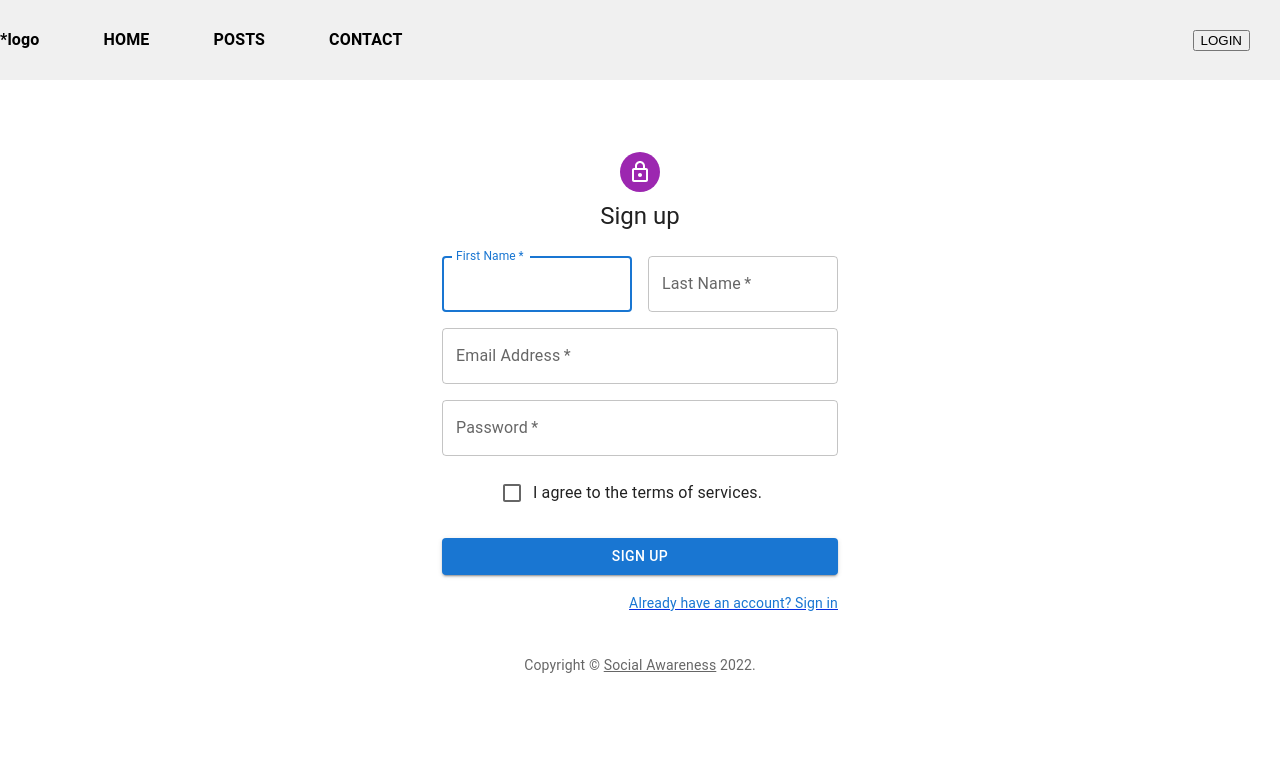
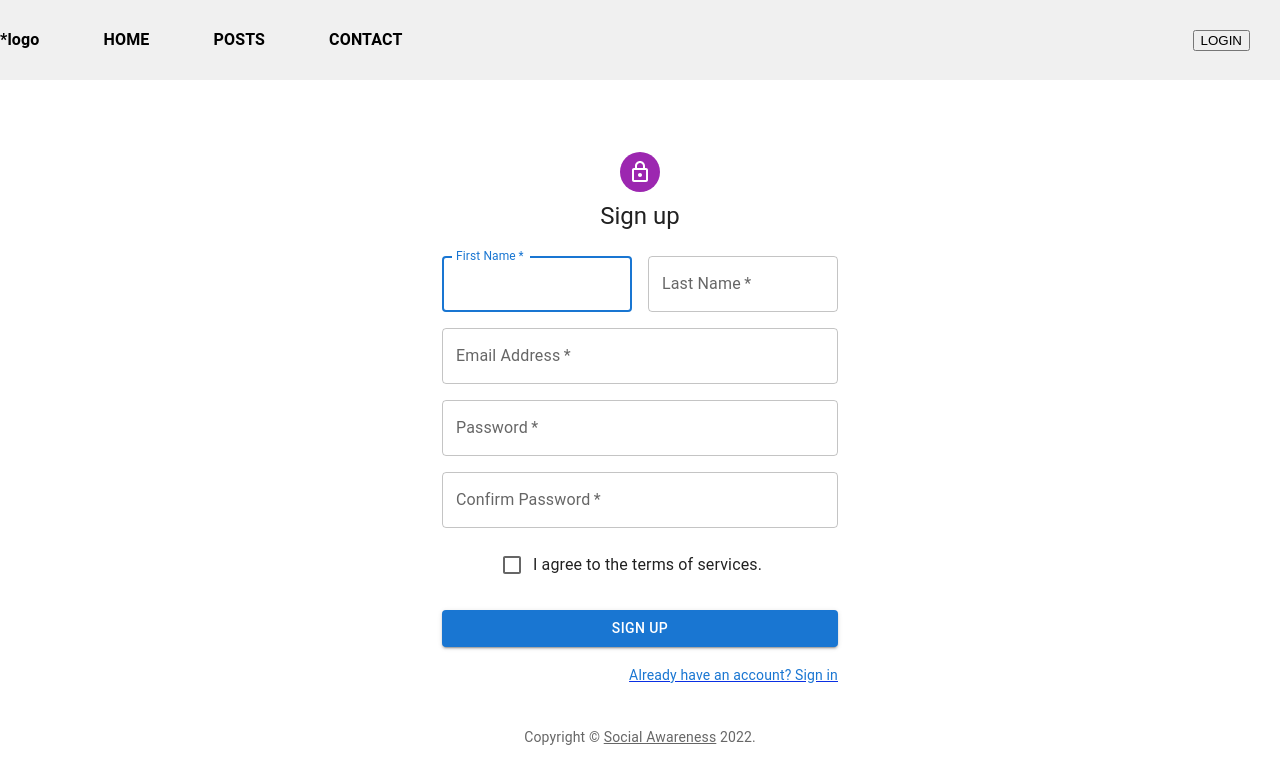
Before and after one commit to ajiths10/Social-Awareness, a React (Create React App) app: page /signup in a window 1280 px wide. Shown: the top 784 px of the page. Built offline with nearby package versions, Linux system fonts and the light colour scheme.

Commit message:
Validation and redirection Completed

```diff
--- a/package.json
+++ b/package.json
@@ -10,11 +10,13 @@
     "@testing-library/jest-dom": "^5.16.2",
     "@testing-library/react": "^12.1.4",
     "@testing-library/user-event": "^13.5.0",
+    "formik": "^2.2.9",
     "react": "^17.0.2",
     "react-dom": "^17.0.2",
     "react-router-dom": "^6.3.0",
     "react-scripts": "5.0.0",
-    "web-vitals": "^2.1.4"
+    "web-vitals": "^2.1.4",
+    "yup": "^0.32.11"
   },
   "scripts": {
     "start": "react-scripts start",
--- a/src/components/header/index.js
+++ b/src/components/header/index.js
@@ -15,6 +15,7 @@ const Header = () => {
 
   const logoutBtnHnadler = () => {
     setAuthentication(false);
+    history("/login");
   };
 
   useEffect(() => {
--- a/src/components/pages/login/index.js
+++ b/src/components/pages/login/index.js
@@ -1,9 +1,10 @@
-import * as React from "react";
+import  React, { useContext } from "react";
 import Avatar from "@mui/material/Avatar";
 import Button from "@mui/material/Button";
 import CssBaseline from "@mui/material/CssBaseline";
 import TextField from "@mui/material/TextField";
 import FormControlLabel from "@mui/material/FormControlLabel";
+import { NavLink, useNavigate } from "react-router-dom";
 import Checkbox from "@mui/material/Checkbox";
 import Link from "@mui/material/Link";
 import Grid from "@mui/material/Grid";
@@ -12,7 +13,9 @@ import LockOutlinedIcon from "@mui/icons-material/LockOutlined";
 import Typography from "@mui/material/Typography";
 import Container from "@mui/material/Container";
 import { createTheme, ThemeProvider } from "@mui/material/styles";
-import { NavLink } from "react-router-dom";
+import { useFormik } from 'formik';
+import * as yup from 'yup';
+import Context from "../../../context/Context";
 
 function Copyright(props) {
   return (
@@ -35,14 +38,33 @@ function Copyright(props) {
 const theme = createTheme();
 
 const Login = () => {
-  const handleSubmit = (event) => {
-    event.preventDefault();
-    const data = new FormData(event.currentTarget);
-    console.log({
-      email: data.get("email"),
-      password: data.get("password"),
-    });
-  };
+  const history = useNavigate();
+  const { setAuthentication, isAuthenticated } = useContext(Context);
+
+  const validationSchema = yup.object({
+    email: yup
+      .string('Enter your email')
+      .email('Enter a valid email')
+      .required('Email is required'),
+    password: yup
+      .string('Enter your password')
+      .min(8, 'Password should be of minimum 8 characters length')
+      .required('Password is required'),
+  });
+
+  const formik = useFormik({
+    initialValues: {
+      email: '',
+      password: '',
+    },
+    validationSchema: validationSchema,
+    onSubmit: (values) => {
+      //alert(JSON.stringify(values, null, 2));
+      history("/");
+      setAuthentication(true);
+
+    },
+  });
 
   return (
     <ThemeProvider theme={theme}>
@@ -64,7 +86,7 @@ const Login = () => {
           </Typography>
           <Box
             component="form"
-            onSubmit={handleSubmit}
+            onSubmit={formik.handleSubmit}
             noValidate
             sx={{ mt: 1 }}
           >
@@ -77,6 +99,10 @@ const Login = () => {
               name="email"
               autoComplete="email"
               autoFocus
+              value={formik.values.email}
+              onChange={formik.handleChange}
+              error={formik.touched.email && Boolean(formik.errors.email)}
+              helperText={formik.touched.email && formik.errors.email}
             />
             <TextField
               margin="normal"
@@ -87,6 +113,10 @@ const Login = () => {
               type="password"
               id="password"
               autoComplete="current-password"
+              value={formik.values.password}
+              onChange={formik.handleChange}
+              error={formik.touched.password && Boolean(formik.errors.password)}
+              helperText={formik.touched.password && formik.errors.password}
             />
             <FormControlLabel
               control={<Checkbox value="remember" color="primary" />}
--- a/src/components/pages/signup/index.js
+++ b/src/components/pages/signup/index.js
@@ -1,4 +1,4 @@
-import * as React from "react";
+import React, { useContext } from "react";
 import Avatar from "@mui/material/Avatar";
 import Button from "@mui/material/Button";
 import CssBaseline from "@mui/material/CssBaseline";
@@ -12,7 +12,10 @@ import LockOutlinedIcon from "@mui/icons-material/LockOutlined";
 import Typography from "@mui/material/Typography";
 import Container from "@mui/material/Container";
 import { createTheme, ThemeProvider } from "@mui/material/styles";
-import { NavLink } from "react-router-dom";
+import { NavLink, useNavigate } from "react-router-dom";
+import { useFormik } from "formik";
+import * as yup from "yup";
+import Context from "../../../context/Context";
 
 function Copyright(props) {
   return (
@@ -35,15 +38,41 @@ function Copyright(props) {
 const theme = createTheme();
 
 const SignUp = () => {
+  const history = useNavigate();
+  const { setAuthentication, isAuthenticated } = useContext(Context);
 
-  const handleSubmit = (event) => {
-    event.preventDefault();
-    const data = new FormData(event.currentTarget);
-    console.log({
-      email: data.get("email"),
-      password: data.get("password"),
-    });
-  };
+  const validationSchema = yup.object({
+    firstName: yup.string("Enter your first name").required("required"),
+    lastName: yup.string("Enter your last name").required("required"),
+    email: yup
+      .string("Enter your email")
+      .email("Enter a valid email")
+      .required("Email is required"),
+    password: yup
+      .string("Enter your password")
+      .min(8, "Password should be of minimum 8 characters length")
+      .required("Password is required"),
+    ConfirmPassword: yup
+      .string()
+      .oneOf([yup.ref("password"), null], "Passwords must match")
+      .required("required"),
+  });
+
+  const formik = useFormik({
+    initialValues: {
+      firstName: "",
+      lastName: "",
+      email: "",
+      password: "",
+      ConfirmPassword: "",
+    },
+    validationSchema: validationSchema,
+    onSubmit: (values) => {
+      //alert(JSON.stringify(values, null, 2));
+      history("/");
+      setAuthentication(true);
+    },
+  });
 
   return (
     <ThemeProvider theme={theme}>
@@ -66,7 +95,7 @@ const SignUp = () => {
           <Box
             component="form"
             noValidate
-            onSubmit={handleSubmit}
+            onSubmit={formik.handleSubmit}
             sx={{ mt: 3 }}
           >
             <Grid container spacing={2}>
@@ -79,6 +108,14 @@ const SignUp = () => {
                   id="firstName"
                   label="First Name"
                   autoFocus
+                  value={formik.values.firstName}
+                  onChange={formik.handleChange}
+                  error={
+                    formik.touched.firstName && Boolean(formik.errors.firstName)
+                  }
+                  helperText={
+                    formik.touched.firstName && formik.errors.firstName
+                  }
                 />
               </Grid>
               <Grid item xs={12} sm={6}>
@@ -89,6 +126,12 @@ const SignUp = () => {
                   label="Last Name"
                   name="lastName"
                   autoComplete="family-name"
+                  value={formik.values.lastName}
+                  onChange={formik.handleChange}
+                  error={
+                    formik.touched.lastName && Boolean(formik.errors.lastName)
+                  }
+                  helperText={formik.touched.lastName && formik.errors.lastName}
                 />
               </Grid>
               <Grid item xs={12}>
@@ -99,6 +142,10 @@ const SignUp = () => {
                   label="Email Address"
                   name="email"
                   autoComplete="email"
+                  value={formik.values.email}
+                  onChange={formik.handleChange}
+                  error={formik.touched.email && Boolean(formik.errors.email)}
+                  helperText={formik.touched.email && formik.errors.email}
                 />
               </Grid>
               <Grid item xs={12}>
@@ -110,6 +157,33 @@ const SignUp = () => {
                   type="password"
                   id="password"
                   autoComplete="new-password"
+                  value={formik.values.password}
+                  onChange={formik.handleChange}
+                  error={
+                    formik.touched.password && Boolean(formik.errors.password)
+                  }
+                  helperText={formik.touched.password && formik.errors.password}
+                />
+              </Grid>
+              <Grid item xs={12}>
+                <TextField
+                  required
+                  fullWidth
+                  name="ConfirmPassword"
+                  label="Confirm Password"
+                  type="password"
+                  id="ConfirmPassword"
+                  autoComplete="Confirm-password"
+                  value={formik.values.ConfirmPassword}
+                  onChange={formik.handleChange}
+                  error={
+                    formik.touched.ConfirmPassword &&
+                    Boolean(formik.errors.ConfirmPassword)
+                  }
+                  helperText={
+                    formik.touched.ConfirmPassword &&
+                    formik.errors.ConfirmPassword
+                  }
                 />
               </Grid>
               <Grid item xs={12}>
```
Also changed, not shown: 1 other file (tests, documents, lock files or other folders).
